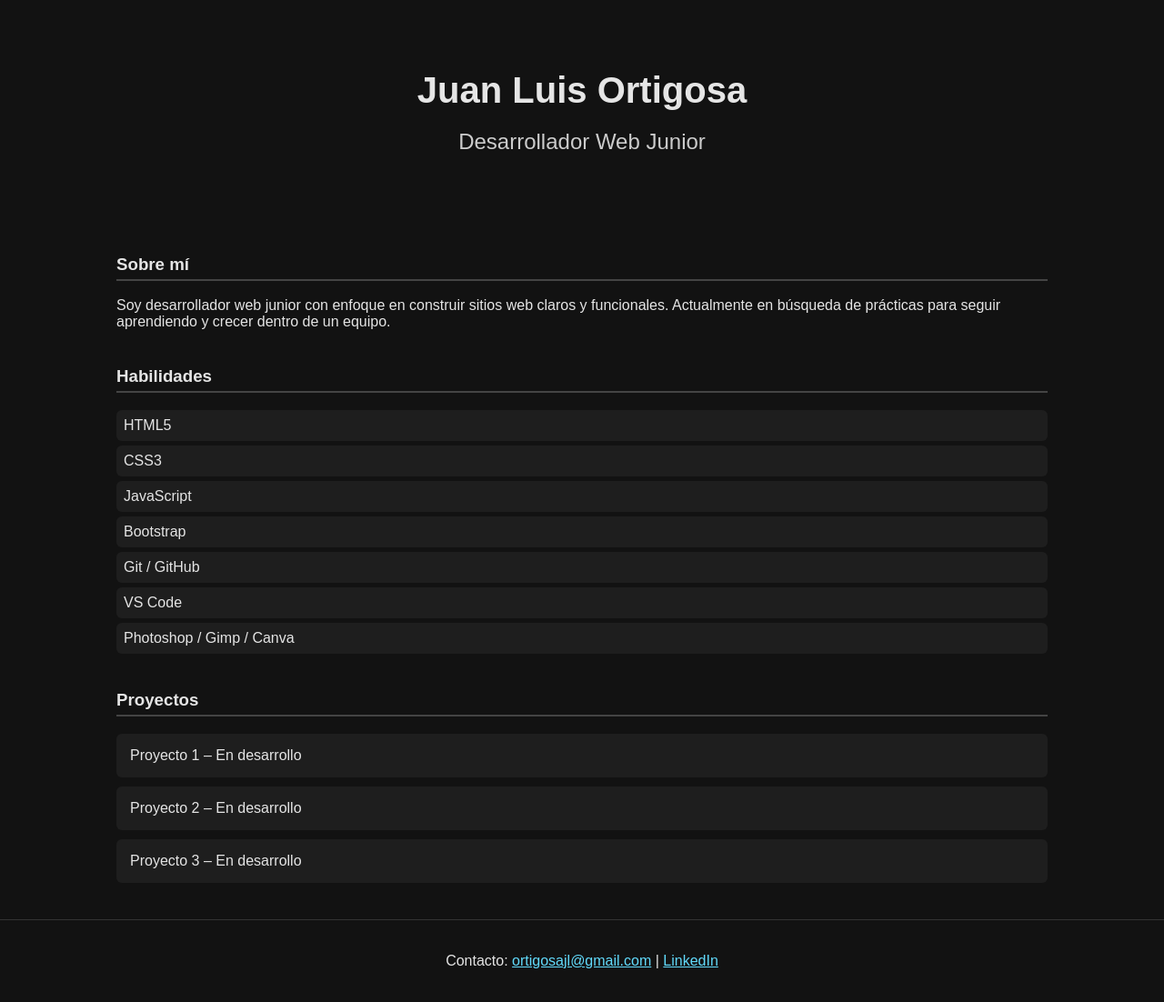
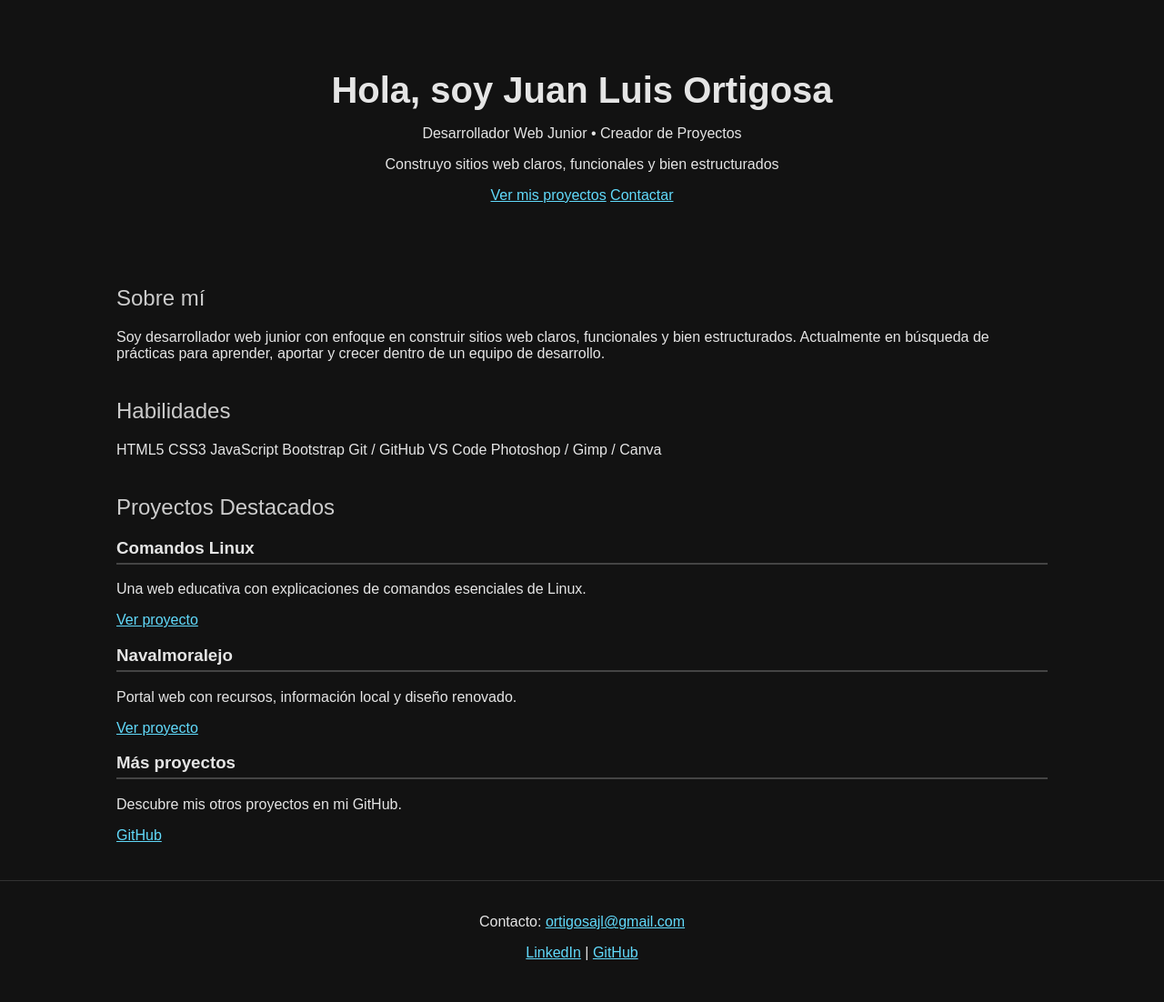
Before and after one commit to Juanolo78/juanolo78.github.io, a plain HTML site: page index.html in a window 1280 px wide. Shown: the whole page at 91% size. Drawn offline with Linux system fonts and the light colour scheme.

Commit message:
Update index.html

```diff
--- a/index.html
+++ b/index.html
@@ -3,43 +3,76 @@
 <head>
     <meta charset="UTF-8">
     <meta name="viewport" content="width=device-width, initial-scale=1.0">
-<title>Portfolio - Juan Luis Ortigosa</title>
+    <title>Portfolio - Juan Luis Ortigosa | Desarrollador Web</title>
     <link rel="stylesheet" href="style.css">
+    <link rel="preconnect" href="https://fonts.googleapis.com">
+    <link rel="preconnect" href="https://fonts.gstatic.com" crossorigin>
+    <link href="https://fonts.googleapis.com/css2?family=Inter:wght@300;400;500;600;700&display=swap" rel="stylesheet">
 </head>
 <body>
-<header>
-    <h1>Juan Luis Ortigosa</h1>
-    <h2>Desarrollador Web Junior</h2>
+    <header class="hero">
+        <div class="container">
+            <h1 class="hero-title">Hola, soy <span class="highlight">Juan Luis Ortigosa</span></h1>
+            <p class="hero-subtitle">Desarrollador Web Junior • Creador de Proyectos</p>
+            <p class="hero-description">Construyo sitios web claros, funcionales y bien estructurados</p>
+            <div class="hero-actions">
+                <a href="#proyectos" class="btn btn-primary">Ver mis proyectos</a>
+                <a href="#contacto" class="btn btn-secondary">Contactar</a>
+            </div>
+        </div>
     </header>
 
-<section class="about">
-    <h3>Sobre mí</h3>
-    <p>Soy desarrollador web junior con enfoque en construir sitios web claros y funcionales. Actualmente en búsqueda de prácticas para seguir aprendiendo y crecer dentro de un equipo.</p>
+    <main class="container">
+        <section class="about card">
+            <h2>Sobre mí</h2>
+            <p>Soy desarrollador web junior con enfoque en construir sitios web claros, funcionales y bien estructurados. Actualmente en búsqueda de prácticas para aprender, aportar y crecer dentro de un equipo de desarrollo.</p>
         </section>
 
-<section class="skills">
-    <h3>Habilidades</h3>
-    <ul>
-        <li>HTML5</li>
-        <li>CSS3</li>
-        <li>JavaScript</li>
-        <li>Bootstrap</li>
-        <li>Git / GitHub</li>
-        <li>VS Code</li>
-        <li>Photoshop / Gimp / Canva</li>
-    </ul>
+        <section class="skills card">
+            <h2>Habilidades</h2>
+            <div class="skills-grid">
+                <span class="skill-tag">HTML5</span>
+                <span class="skill-tag">CSS3</span>
+                <span class="skill-tag">JavaScript</span>
+                <span class="skill-tag">Bootstrap</span>
+                <span class="skill-tag">Git / GitHub</span>
+                <span class="skill-tag">VS Code</span>
+                <span class="skill-tag">Photoshop / Gimp / Canva</span>
+            </div>
         </section>
 
-<section class="projects">
-    <h3>Proyectos</h3>
-    <div class="project-item">Proyecto 1 – En desarrollo</div>
-    <div class="project-item">Proyecto 2 – En desarrollo</div>
-    <div class="project-item">Proyecto 3 – En desarrollo</div>
+        <section id="proyectos" class="proyectos">
+            <h2>Proyectos Destacados</h2>
+            <div class="grid">
+                <div class="card project-card">
+                    <h3>Comandos Linux</h3>
+                    <p>Una web educativa con explicaciones de comandos esenciales de Linux.</p>
+                    <a href="https://juanolo78.github.io/comandos-linux" class="card-btn">Ver proyecto</a>
+                </div>
+
+                <div class="card project-card">
+                    <h3>Navalmoralejo</h3>
+                    <p>Portal web con recursos, información local y diseño renovado.</p>
+                    <a href="https://juanolo78.github.io/navalmoralejo" class="card-btn">Ver proyecto</a>
+                </div>
+
+                <div class="card project-card">
+                    <h3>Más proyectos</h3>
+                    <p>Descubre mis otros proyectos en mi GitHub.</p>
+                    <a href="https://github.com/Juanolo78" class="card-btn">GitHub</a>
+                </div>
+            </div>
         </section>
+    </main>
 
-<footer>
-    <p>Contacto: <a href="mailto:ortigosajl@gmail.com">ortigosajl@gmail.com</a> |
-    <a href="https://linkedin.com" target="_blank">LinkedIn</a></p>
+    <footer id="contacto">
+        <div class="container">
+            <p>Contacto: <a href="mailto:ortigosajl@gmail.com">ortigosajl@gmail.com</a></p>
+            <p>
+                <a href="https://linkedin.com/in/juanolo78" target="_blank">LinkedIn</a> |
+                <a href="https://github.com/Juanolo78" target="_blank">GitHub</a>
+            </p>
+        </div>
     </footer>
 </body>
 </html>
```
Lines whose indentation alone changed are shown as unchanged.
